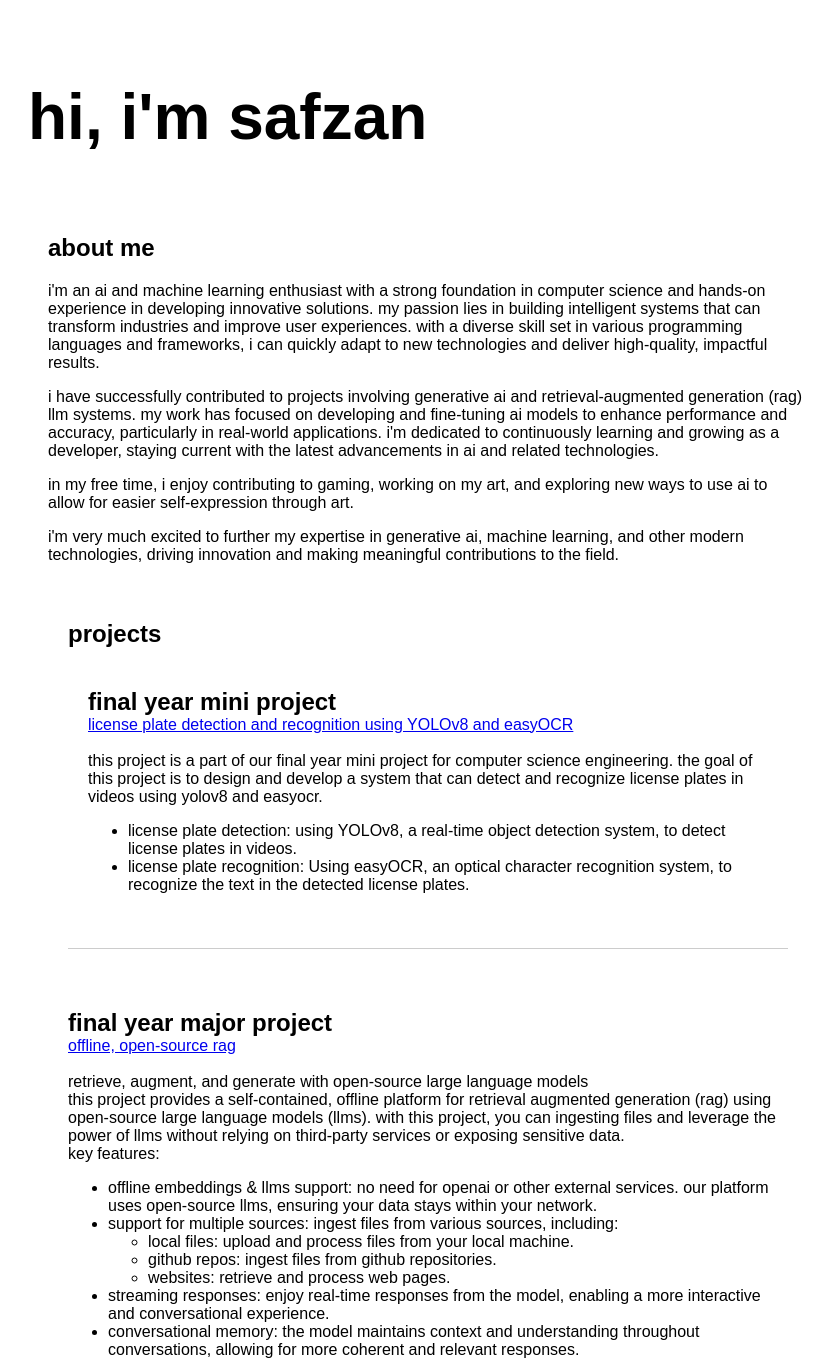
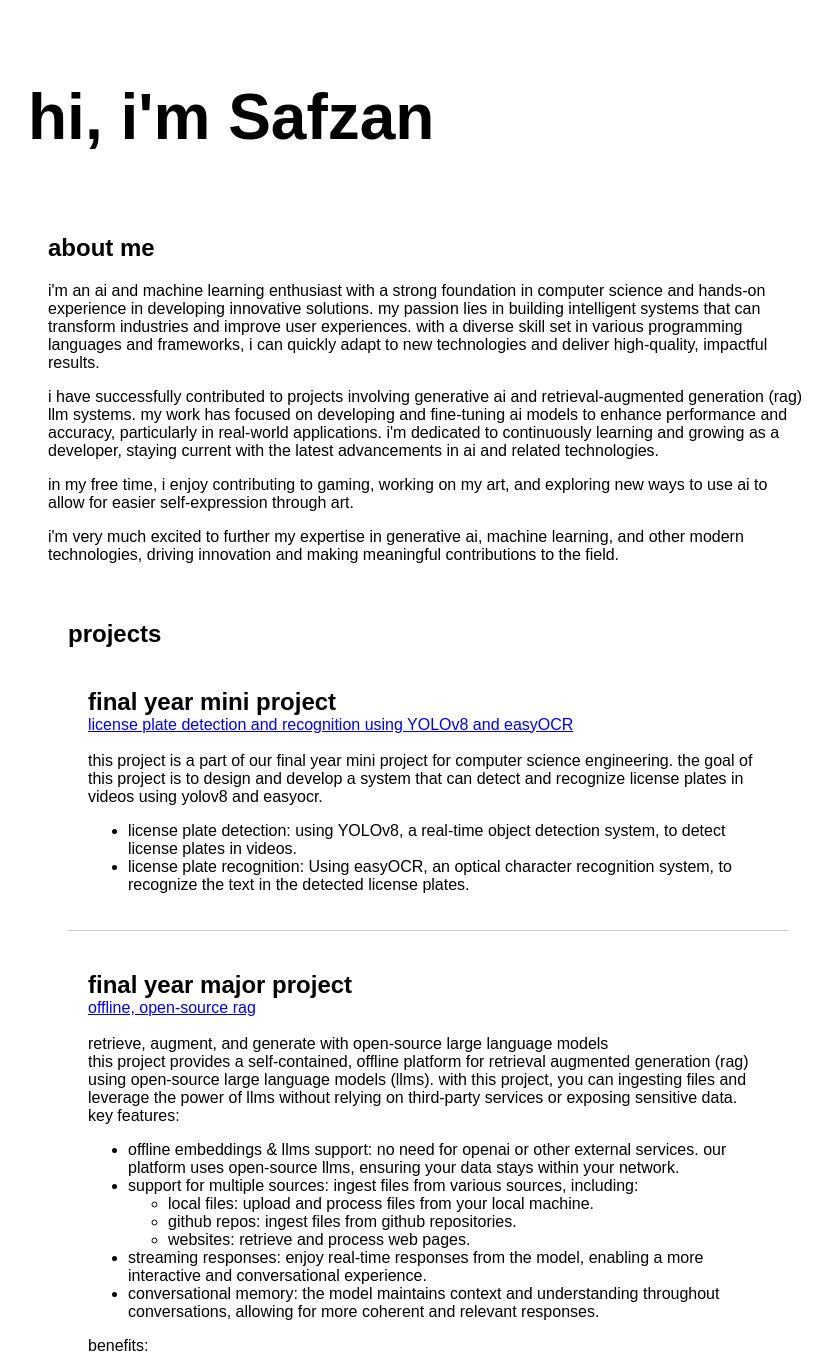
Before and after one commit to safzanpirani/portfolio, a plain HTML site: page index.html in a window 1280 px wide. Shown: the top 1362 px of the page, without its empty margins (212-1044 px from the left). Drawn offline with Linux system fonts and the light colour scheme.

Commit message:
fix margin

```diff
--- a/index.html
+++ b/index.html
@@ -34,6 +34,8 @@
       margin-bottom: 20px;
       padding: 20px;
       border-bottom: 1px solid #cccccc;
+      text-align: left; /* add this */
+      padding-left: 20px; /* add this */
     }
     .project h2 {
       margin: 0;
@@ -48,7 +50,7 @@
 <body>
   <div class="container">
     <div class="header">
-      <h1>hi, i'm safzan</h1>
+      <h1>hi, i'm Safzan</h1>
     </div>
     <!-- rest of the HTML code remains the same -->
 
@@ -62,22 +64,20 @@
             <div class="projects">
                 <h2>projects</h2>
                 <div class="project">
-				<h2>final year mini project</h2>
+                  <p><h2>final year mini project</h2></p> <!-- wrap text with <p> tag -->
                   <p><a href="https://github.com/safzanpirani/licenseminispec">license plate detection and recognition using YOLOv8 and easyOCR</a></p>
-                <br>
-				<p>this project is a part of our final year mini project for computer science engineering. the goal of this project is to design and develop a system that can detect and recognize license plates in videos using yolov8 and easyocr.</p>
+                  <p><br>
+                    this project is a part of our final year mini project for computer science engineering. the goal of this project is to design and develop a system that can detect and recognize license plates in videos using yolov8 and easyocr.</p>
                   <ul>
                     <li>license plate detection: using YOLOv8, a real-time object detection system, to detect license plates in videos.</li>
                     <li>license plate recognition: Using easyOCR, an optical character recognition system, to recognize the text in the detected license plates.</li>
                   </ul>
-                <br>
-              </div>
                 </div>
                 <div class="project">
-				<h2>final year major project</h2>
+                  <p><h2>final year major project</h2></p> <!-- wrap text with <p> tag -->
                   <p><a href="https://github.com/safzanpirani/local-rag">offline, open-source rag</a></p>
-                <br>
-				<p>retrieve, augment, and generate with open-source large language models</p>
+                  <p><br>
+                    retrieve, augment, and generate with open-source large language models</p>
                   <p>this project provides a self-contained, offline platform for retrieval augmented generation (rag) using open-source large language models (llms). with this project, you can ingesting files and leverage the power of llms without relying on third-party services or exposing sensitive data.</p>
                  <p>key features:</p>
 				<ul>
```
Lines whose indentation alone changed are shown as unchanged.
